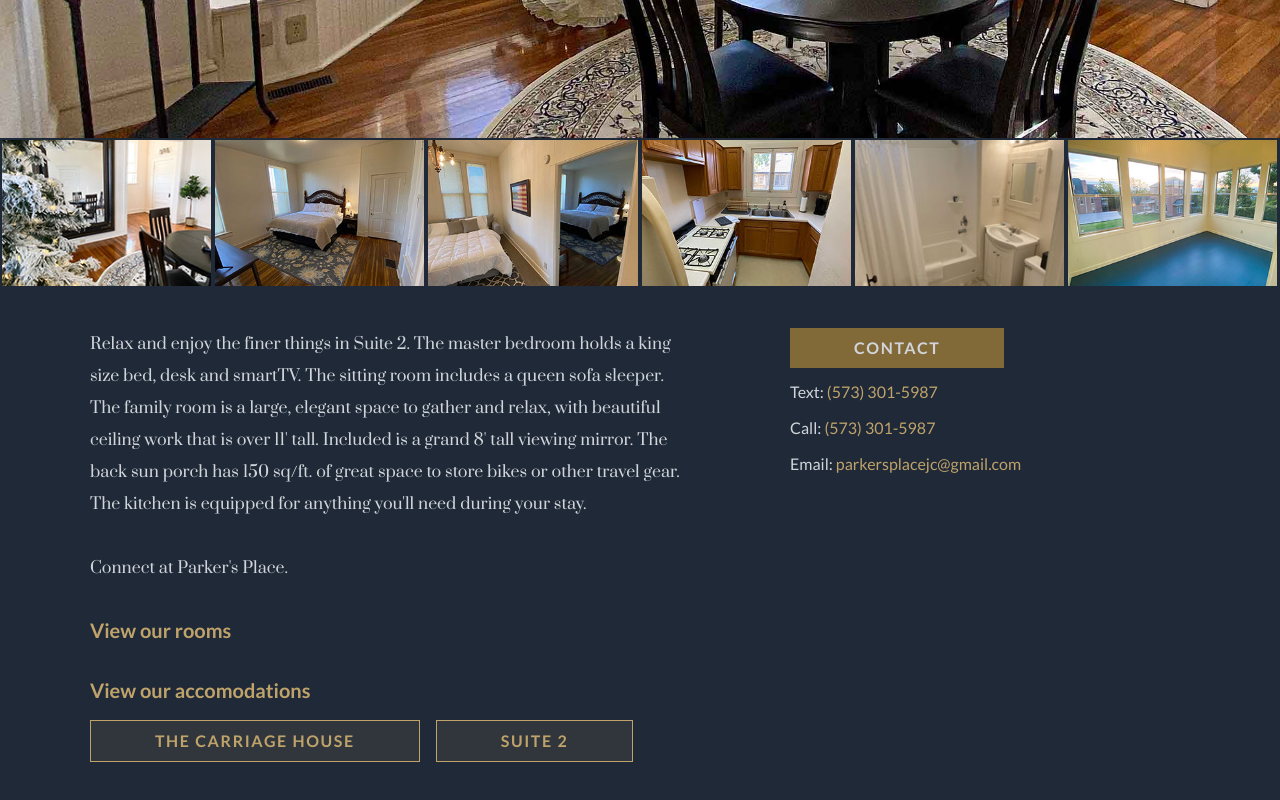
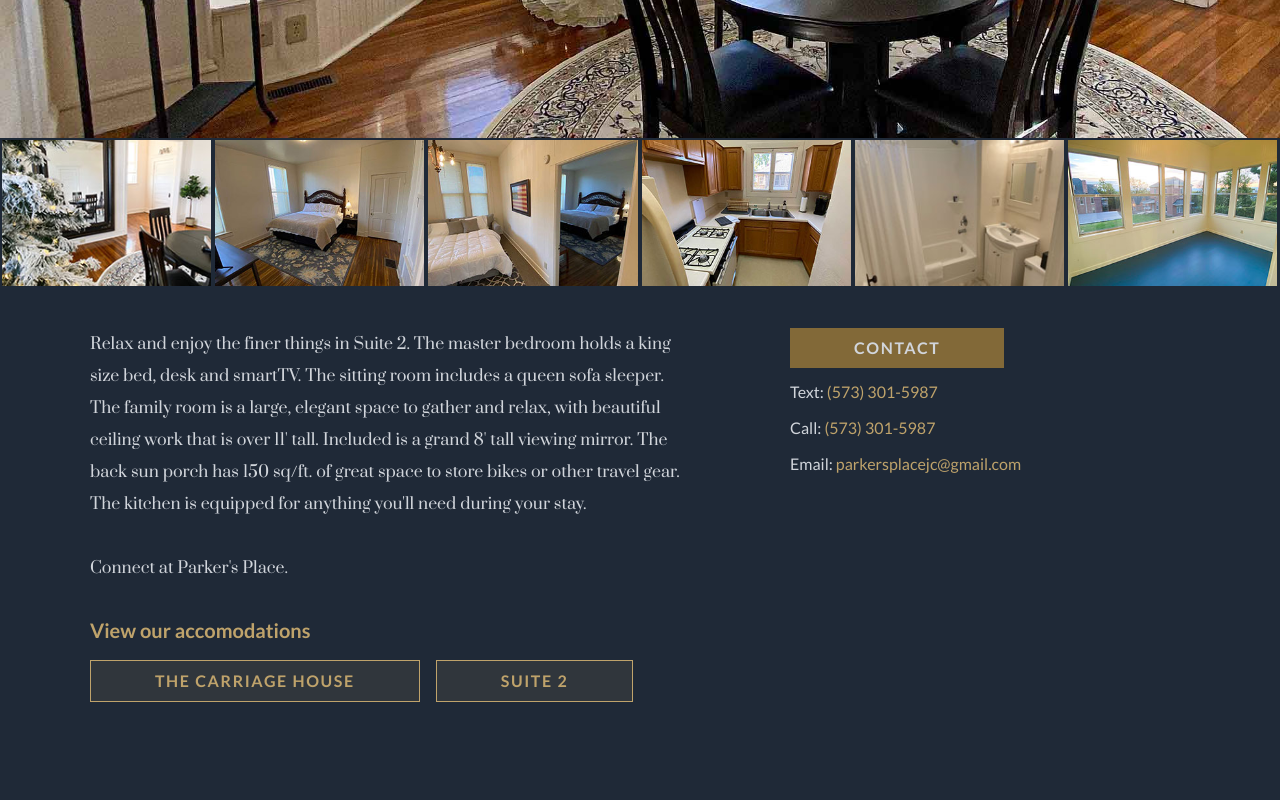
Before and after one commit to jtylermurphy/parkersplacejc, a website: page dist/suite2.html in a window 1280 px wide. Shown: the part 539-1339 px from the top of the page. After the commit the page ends 1281 px from the top, so only its background shows below. Drawn offline with nearby package versions, Linux system fonts and the light colour scheme.

Commit message:
remove view our rooms

```diff
--- a/dist/suite2.html
+++ b/dist/suite2.html
@@ -174,7 +174,6 @@
           equipped for anything you'll need during your stay. <br /><br />
           Connect at Parker's Place.
         </p>
-        <h2 class="text-xl text-gold-500 font-bold mt-8">View our rooms</h2>
         <h2 class="text-xl text-gold-500 font-bold mt-8">
           View our accomodations
         </h2>
```
